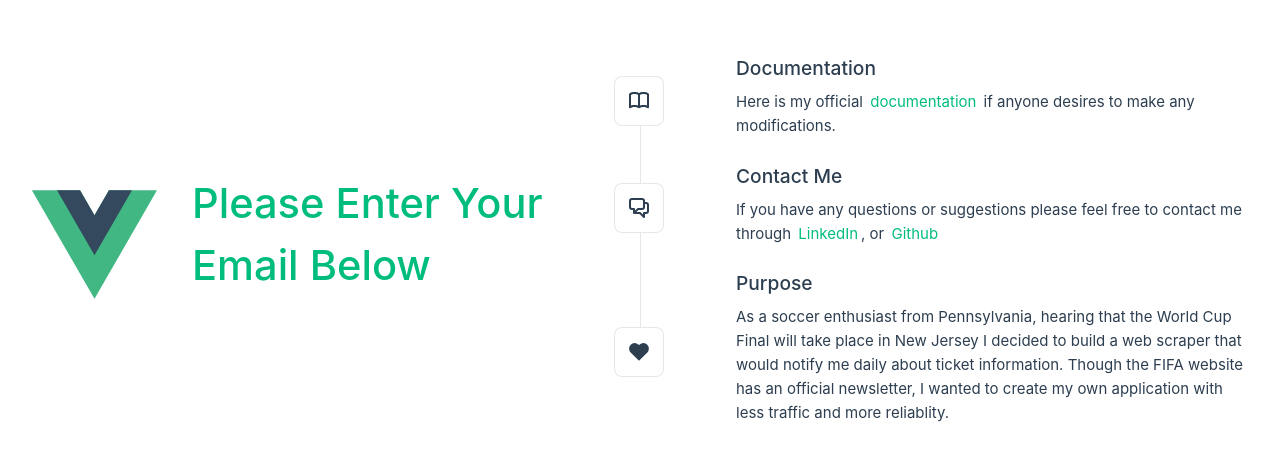
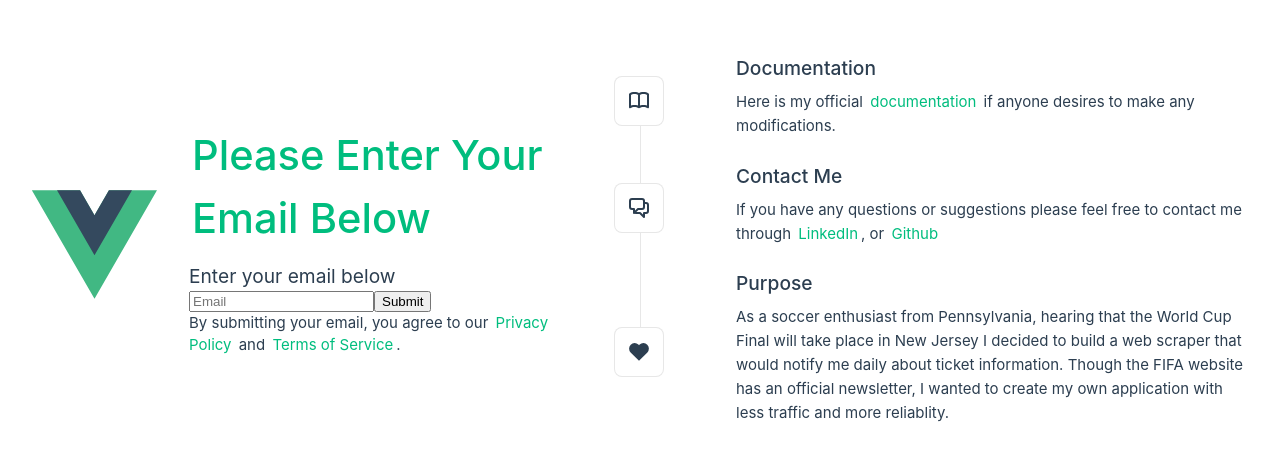
Before and after one commit to LukasBel/FIFA_Scraper, a Vue app: page / in a window 1280 px wide. Shown: the part 156-616 px from the top of the page. Built offline with nearby package versions, Linux system fonts and the light colour scheme.

Commit message:
Email textbox + button

```diff
--- a/src/components/HelloWorld.vue
+++ b/src/components/HelloWorld.vue
@@ -9,6 +9,13 @@ defineProps({
 
 <template>
     <h1 class="green">{{ msg }}</h1>
+    <h3>Enter your email below</h3>
+
+  <input type="email" placeholder="Email" />
+  <button>Submit</button>
+
+  <p>By submitting your email, you agree to our <a href="#">Privacy Policy</a> and <a href="#">Terms of Service</a>.</p>
+
 </template>
 
 <style scoped>
```
